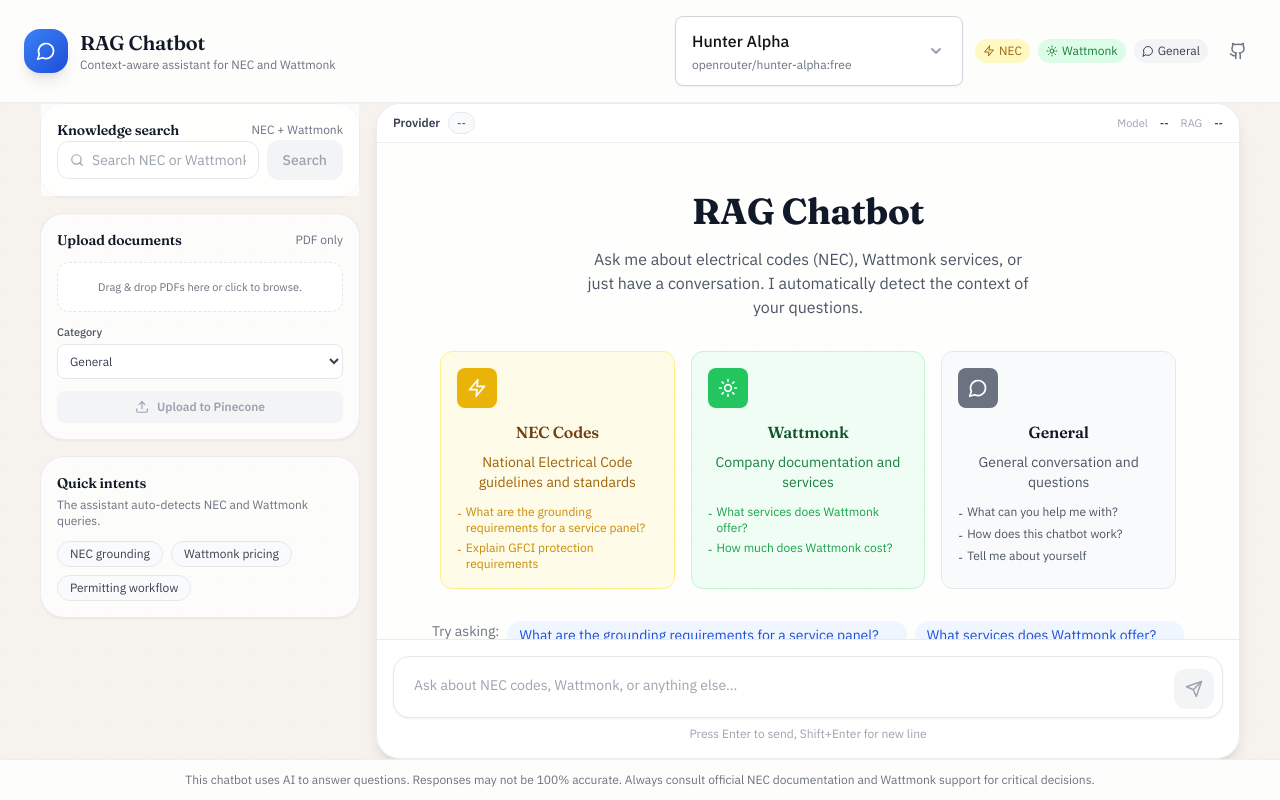
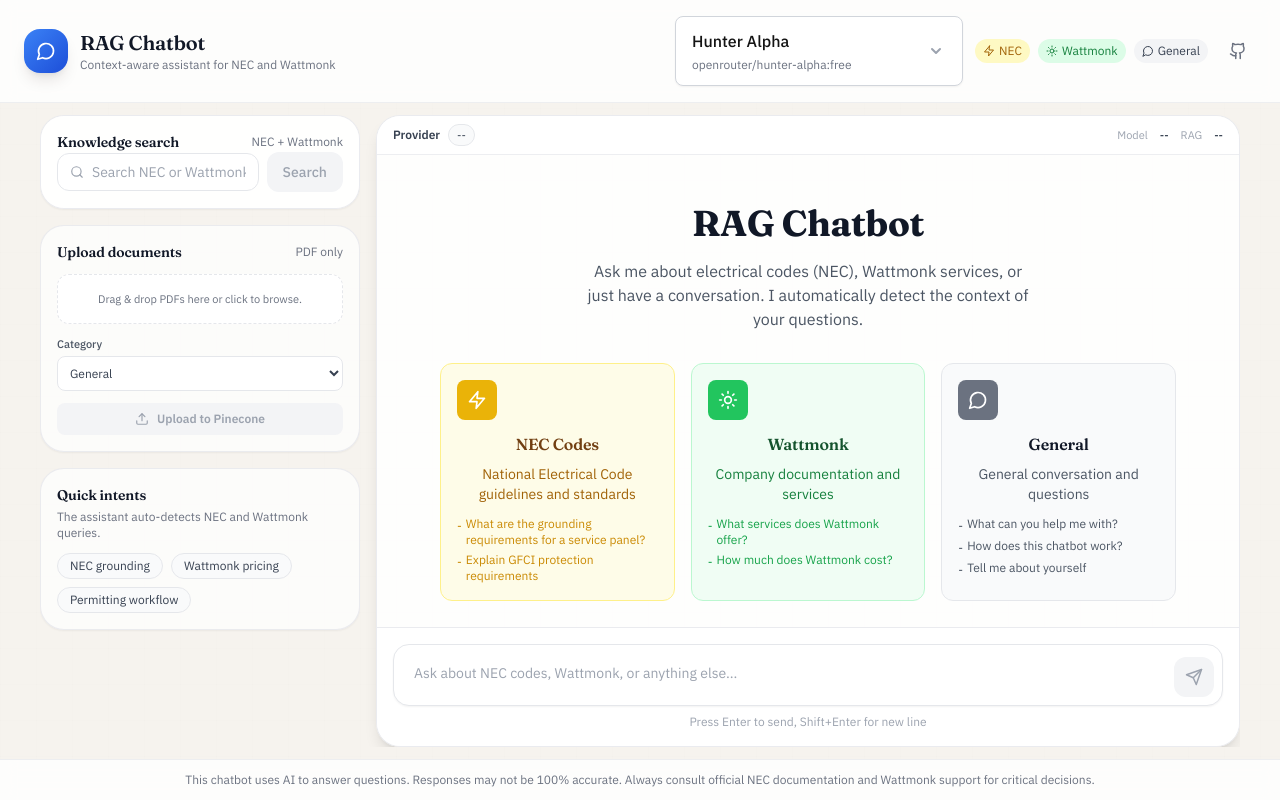
Before and after one commit to HmbleCreator/multi-context-rag-chatbot, a Next.js app: page / in a window 1280 px wide. Built offline with nearby package versions, Linux system fonts and the light colour scheme.

Commit message:
Refactor layout and chat components for improved styling and structure; update .gitignore to include build.txt

```diff
--- /dev/null
+++ b/app/globals.d.ts
@@ -0,0 +1,4 @@
+declare module '*.css' {
+  const css: {} & { readonly [key: string]: string };
+  export default css;
+}
--- a/app/layout.tsx
+++ b/app/layout.tsx
@@ -25,8 +25,8 @@
   children: React.ReactNode;
 }) {
   return (
-    <html lang="en">
-      <body className={`${body.variable} ${display.variable}`}>{children}</body>
+    <html lang="en" className="h-full">
+      <body className={`h-full ${body.variable} ${display.variable}`}>{children}</body>
     </html>
   );
 }
--- a/app/page.tsx
+++ b/app/page.tsx
@@ -9,9 +9,9 @@
   const [selectedModel, setSelectedModel] = useState<AIModelProvider>('openrouter-hunter-alpha');
 
   return (
-    <div className="grid min-h-screen grid-rows-[auto_1fr_auto] bg-transparent">
+    <div className="flex flex-col h-screen bg-transparent">
       {/* Header */}
-      <header className="relative z-50 border-b border-gray-200/70 bg-white/80 px-4 py-4 backdrop-blur">
+      <header className="flex-shrink-0 relative z-50 border-b border-gray-200/70 bg-white/80 px-4 py-4 backdrop-blur">
         <div className="mx-auto flex w-full max-w-6xl flex-col gap-4 px-0 sm:px-2 lg:max-w-7xl lg:flex-row lg:items-center lg:justify-between">
           <div className="flex items-center gap-3">
             <div className="flex h-11 w-11 items-center justify-center rounded-2xl bg-gradient-to-br from-primary-500 to-primary-700 text-white shadow-lg">
@@ -60,15 +60,15 @@
         </div>
       </header>
 
-      {/* Main Content */}
-      <main className="h-full min-h-0 overflow-hidden">
-        <div className="relative z-10 flex h-full w-full min-h-0 max-w-none px-3 sm:px-6 lg:px-10">
+      {/* Main Content - flex-1 with min-h-0 */}
+      <main className="flex-1 min-h-0 overflow-hidden">
+        <div className="relative z-10 h-full w-full min-h-0 px-3 py-3 sm:px-6 lg:px-10">
           <ChatContainer selectedModel={selectedModel} />
         </div>
       </main>
 
       {/* Footer */}
-      <footer className="border-t border-gray-200/70 bg-white/80 px-4 py-3 text-center text-xs text-gray-500 backdrop-blur">
+      <footer className="flex-shrink-0 border-t border-gray-200/70 bg-white/80 px-4 py-3 text-center text-xs text-gray-500 backdrop-blur">
         <p>
           This chatbot uses AI to answer questions. Responses may not be 100% accurate.
           Always consult official NEC documentation and Wattmonk support for critical decisions.
--- a/components/ChatContainer.tsx
+++ b/components/ChatContainer.tsx
@@ -100,14 +100,17 @@
   const hasMessages = messages.length > 0;
 
   return (
-    <div className="flex h-full min-h-0 w-full flex-col">
-      <div className="grid h-full min-h-0 w-full grid-cols-1 gap-4 lg:grid-cols-[320px_minmax(0,1fr)]">
-        <aside className="flex h-full min-h-0 flex-col gap-4 overflow-y-auto">
-          <div className="rounded-3xl border border-gray-200/80 bg-white/80 shadow-sm">
+    <div className="flex h-full w-full gap-4 overflow-hidden">
+
+      {/* Sidebar */}
+      <aside className="hidden lg:flex w-[320px] flex-shrink-0 flex-col gap-4 overflow-y-auto h-full">
+        <div className="flex-shrink-0 rounded-3xl border border-gray-200/80 bg-white/80 shadow-sm overflow-hidden">
           <SearchPanel onAsk={handleSend} />
         </div>
+        <div className="flex-shrink-0">
           <UploadPanel />
-          <div className="rounded-3xl border border-gray-200/80 bg-white/70 p-4 shadow-sm">
+        </div>
+        <div className="flex-shrink-0 rounded-3xl border border-gray-200/80 bg-white/70 p-4 shadow-sm">
           <h2 className="text-sm font-semibold text-gray-900">Quick intents</h2>
           <p className="mt-1 text-xs text-gray-500">
             The assistant auto-detects NEC and Wattmonk queries.
@@ -126,8 +129,11 @@
         </div>
       </aside>
 
-        <section className="flex h-full min-h-0 w-full flex-col overflow-hidden rounded-3xl border border-gray-200/80 bg-white/85 shadow-lg">
-          <div className="flex flex-wrap items-center justify-between gap-2 border-b border-gray-200/70 bg-white/80 px-4 py-2 text-xs text-gray-500">
+      {/* Chat Panel */}
+      <div className="flex flex-1 min-w-0 flex-col overflow-hidden rounded-3xl border border-gray-200/80 bg-white/85 shadow-lg">
+
+        {/* Status bar */}
+        <div className="flex-shrink-0 flex flex-wrap items-center justify-between gap-2 border-b border-gray-200/70 bg-white/80 px-4 py-2 text-xs text-gray-500">
           <div className="flex items-center gap-2">
             <span className="font-semibold text-gray-700">Provider</span>
             <span className="rounded-full border border-gray-200 bg-gray-50 px-2 py-0.5 text-[11px] text-gray-700">
@@ -136,17 +142,14 @@
           </div>
           <div className="flex items-center gap-3 text-[11px] text-gray-600">
             <span className="text-gray-400">Model</span>
-              <span className="font-medium text-gray-700">
-                {providerStatus.model || '--'}
-              </span>
+            <span className="font-medium text-gray-700">{providerStatus.model || '--'}</span>
             <span className="text-gray-400">RAG</span>
-              <span className="font-medium text-gray-700">
-                {providerStatus.retrieval || '--'}
-              </span>
+            <span className="font-medium text-gray-700">{providerStatus.retrieval || '--'}</span>
           </div>
         </div>
-          {/* Messages Area */}
-          <div className="flex-1 min-h-0 overflow-y-auto">
+
+        {/* Messages — THIS is the only scrolling element */}
+        <div className="flex-1 overflow-y-auto min-h-0">
           {!hasMessages ? (
             <WelcomeScreen onExampleClick={handleExampleClick} />
           ) : (
@@ -164,16 +167,16 @@
           )}
         </div>
 
-          {/* Input Area */}
-          <div className="border-t border-gray-200/80 bg-white/90 p-4">
+        {/* Input — pinned to bottom, never grows */}
+        <div className="flex-shrink-0 border-t border-gray-200/80 bg-white/90 p-4">
           {suggestions.length > 0 && (
-              <div className="mb-3 flex flex-wrap items-center gap-2 text-xs">
-                <span className="text-gray-500">Suggested:</span>
+            <div className="mb-3 flex flex-wrap items-center gap-2 text-xs overflow-y-auto max-h-16">
+              <span className="text-gray-500 flex-shrink-0">Suggested:</span>
               {suggestions.map((suggestion, index) => (
                 <button
                   key={index}
                   onClick={() => handleSend(suggestion)}
-                    className="rounded-full bg-primary-50 px-3 py-1 text-primary-700 transition-colors hover:bg-primary-100"
+                  className="flex-shrink-0 rounded-full bg-primary-50 px-3 py-1 text-primary-700 transition-colors hover:bg-primary-100 whitespace-nowrap"
                 >
                   {suggestion}
                 </button>
@@ -186,7 +189,6 @@
             placeholder="Ask about NEC codes, Wattmonk, or anything else..."
           />
         </div>
-        </section>
       </div>
     </div>
   );
--- a/components/ChatInput.tsx
+++ b/components/ChatInput.tsx
@@ -43,11 +43,10 @@
           disabled={isLoading}
           rows={1}
           className={cn(
-            'max-h-40 min-h-[44px] flex-1 resize-none bg-transparent px-3 py-2.5 text-sm outline-none',
+            'max-h-32 min-h-[44px] flex-1 resize-none bg-transparent px-3 py-2.5 text-sm outline-none',
             'placeholder:text-gray-400',
             isLoading && 'opacity-50'
           )}
-          style={{ height: 'auto' }}
         />
         <button
           type="submit"
--- a/components/SearchPanel.tsx
+++ b/components/SearchPanel.tsx
@@ -90,8 +90,8 @@
       </form>
 
       {results.length > 0 && (
-        <div className="mt-3 space-y-2">
-          <div className="flex items-center justify-between text-xs text-gray-500">
+        <div className="mt-3 space-y-2 max-h-[400px] overflow-y-auto">
+          <div className="flex items-center justify-between text-xs text-gray-500 sticky top-0 bg-white/70 pb-1">
             <span>Search results</span>
             <ContextBadge context={lastContext} />
           </div>
```
Also changed, not shown: 1 other file (tests, documents, lock files or other folders). Lines whose indentation alone changed are shown as unchanged.
